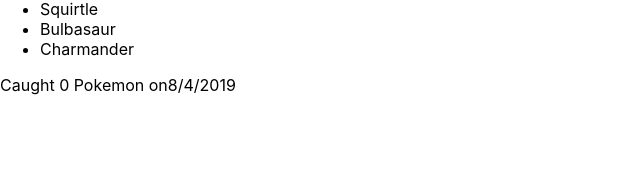
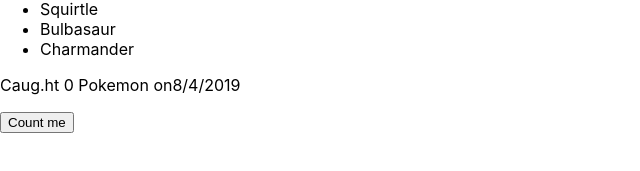
Before and after one commit to ahmedahashim/cyf-reac-app-podex, a React (Create React App) app: page / in a window 1280 px wide. Shown: the part 439-610 px from the top of the page, without its empty margins (0-640 px from the left). Built offline with nearby package versions, Linux system fonts and the light colour scheme.

Commit message:
added counter to caughtPokemon component

```diff
--- a/src/CaughtPokemon.js
+++ b/src/CaughtPokemon.js
@@ -3,9 +3,26 @@ import React, {Component} from 'react';
 
 
 class CaughtPokemon extends Component {
+    constructor(props){
+        super(props);
+
+        this.state= {
+            caughtPokemon:0
+        }
+           }
+    catchPokemon = () => {
+        this.setState(previousState => {
+            return {
+                caughtPokemon: previousState.caughtPokemon + 1
+            }
+        })
+
+    }
     render(){
     return (
-        <p>Caught 0 Pokemon on{ this.props.date}</p>
+        <div className="counter">        <p>Caug.ht {this.state.caughtPokemon} Pokemon on{ this.props.date}</p>
+            <button onClick={this.catchPokemon}>Count me</button>
+        </div>
     )
 }}
 export default CaughtPokemon;
```
Also changed, not shown: src/App.js (line endings or trailing spaces).
